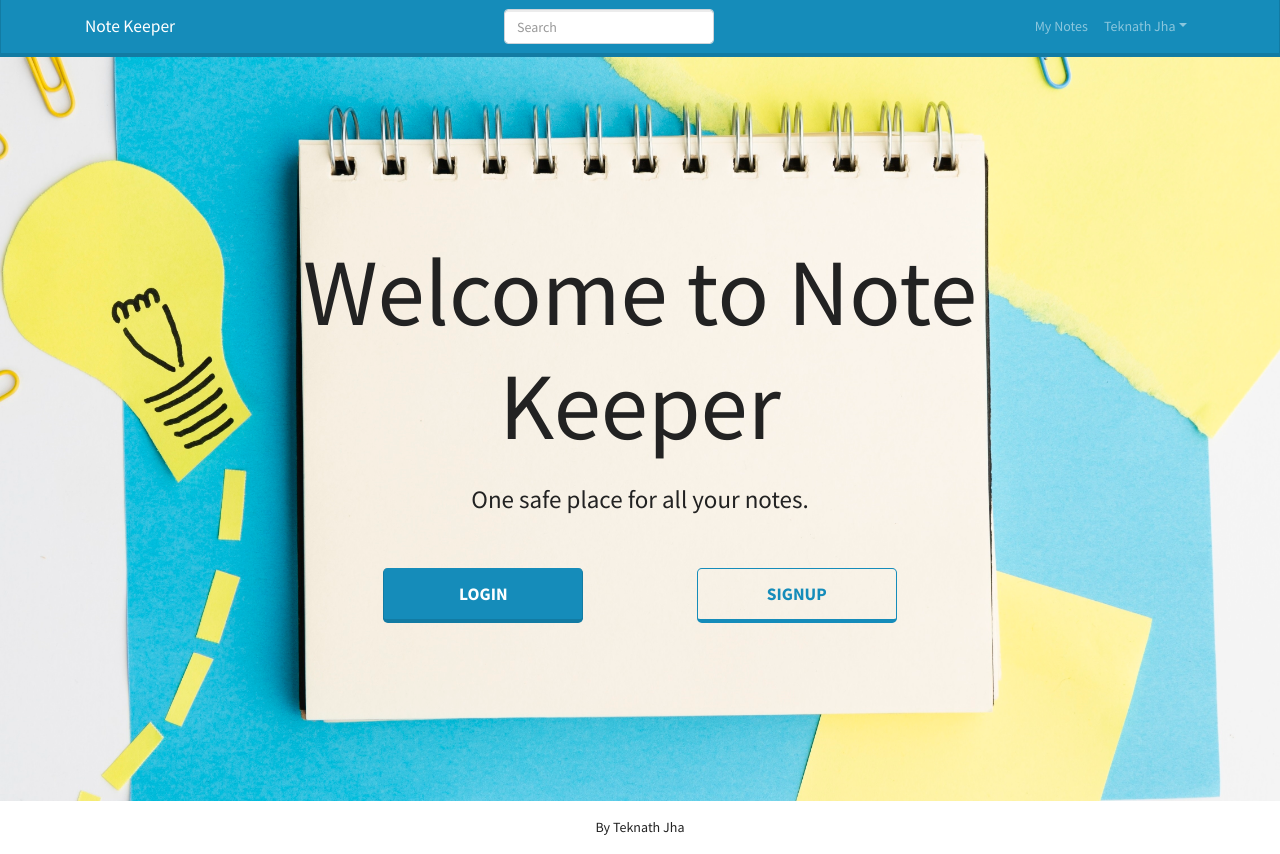
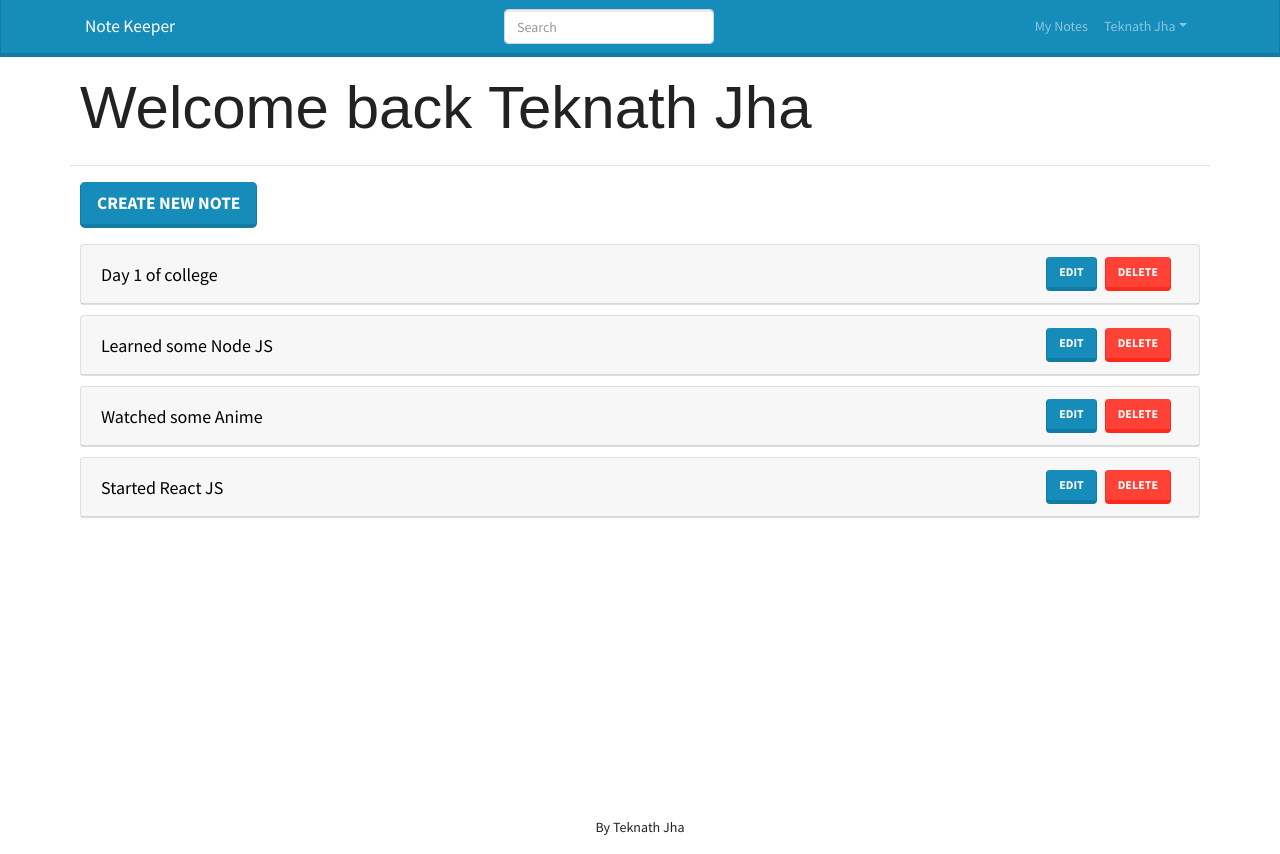
Before and after one commit to Teknath-jha/Notes-Keeper-MERN, a React (Create React App) app in the folder frontend/: page /mynotes in a window 1280 px wide. Built offline with nearby package versions, Linux system fonts and the light colour scheme.

Commit message:
Added MyNotes page with Dummy DataBase

```diff
--- a/frontend/package.json
+++ b/frontend/package.json
@@ -9,6 +9,7 @@
     "react": "^18.2.0",
     "react-bootstrap": "^2.7.0",
     "react-dom": "^18.2.0",
+    "react-router-dom": "^6.6.1",
     "react-scripts": "5.0.1",
     "web-vitals": "^2.1.4"
   },
--- a/frontend/src/App.js
+++ b/frontend/src/App.js
@@ -2,15 +2,21 @@
 import Footer from "./components/Footer/Footer";
 import Header from "./components/Header/Header";
 import LandingPage from "./screens/LandingPage/LandingPage";
+import { BrowserRouter, Route, Routes } from "react-router-dom";
+import MyNotes from "./screens/MyNotes/MyNotes";
 
 const App = () => (
-  <>
+  <BrowserRouter>
     <Header />
-    <main >
-      <LandingPage />
+    <main>
+      <Routes>
+        <Route path="/" element={ <LandingPage />} exact />
+
+        <Route path="/mynotes" element={<MyNotes />} />
+      </Routes>
     </main>
     <Footer />
-  </>
+  </BrowserRouter>
 );
 
 export default App;
--- a/frontend/src/components/Header/Header.js
+++ b/frontend/src/components/Header/Header.js
@@ -6,12 +6,15 @@
   Navbar,
   Container,
 } from "react-bootstrap";
+import { Link } from "react-router-dom";
 
 const Header = () => {
   return (
     <Navbar bg="primary" expand="lg" variant="dark">
       <Container>
-        <Navbar.Brand href="/">Note Keeper</Navbar.Brand>
+        <Navbar.Brand href="/">
+          <Link to="/">Note Keeper</Link>
+        </Navbar.Brand>
         <Navbar.Toggle aria-controls="basic-navbar-nav" />
         <Navbar.Collapse id="basic-nabar-nav">
           <Nav className="m-auto">
@@ -25,7 +28,9 @@
           </Nav>
 
           <Nav>
-            <Nav.Link href="#home">My Notes</Nav.Link>
+            <Nav.Link>
+              <Link to="/mynotes">My Notes</Link>
+            </Nav.Link>
             <NavDropdown title="Teknath Jha" id="basic-nav-dropdown">
               <NavDropdown.Item href="#action/3.1">MyProfile</NavDropdown.Item>
 
--- /dev/null
+++ b/frontend/src/components/MainScreen.css
@@ -0,0 +1,25 @@
+@import url("https://fonts.googleapis.com/css2?family=IBM+Plex+Sans&display=swap");
+
+.mainback {
+  min-height: 93vh;
+  display: flex;
+  padding: 10px 0;
+}
+
+.page {
+  width: 100%;
+}
+
+.heading {
+  font-size: 60px;
+  font-family: "Work Sans", sans-serif;
+  padding: 5px 10px;
+}
+
+@media only screen and (max-width: 600px) {
+  .heading {
+    font-size: 30px;
+    display: flex;
+    justify-content: center;
+  }
+}
--- /dev/null
+++ b/frontend/src/components/MainScreen.js
@@ -0,0 +1,25 @@
+import React from "react";
+import "./MainScreen.css";
+import { Container, Row } from "react-bootstrap";
+
+const MainScreen = ({ title, children }) => {
+  return (
+    <div className="mainback">
+      <Container>
+        <Row>
+          <div className="page">
+            {title && (
+              <>
+                <h1 className="heading">{title}</h1>
+                <hr />
+              </>
+            )}
+            {children}
+          </div>
+        </Row>
+      </Container>
+    </div>
+  );
+};
+
+export default MainScreen;
--- /dev/null
+++ b/frontend/src/data/notes.js
@@ -0,0 +1,30 @@
+const notes = [
+  {
+    _id: "1",
+    title: "Day 1 of college",
+    content:
+      "I made a few new friends and introduced myself to a lot of new teachers.",
+    category: "College",
+  },
+  {
+    _id: "2",
+    title: "Learned some Node JS",
+    content: "Learned how to create a server in node JS and my first API",
+    category: "Learning",
+  },
+  {
+    _id: "3",
+    title: "Watched some Anime",
+    content: "Finished 2 seasons of Attack on Titan and My Hero academia.",
+    category: "Entertainment",
+  },
+  {
+    _id: 4,
+    title: "Started React JS",
+    content:
+      "Made my first App in React JS, feels awesome to learn something new. I aim to be a full stack dev someday",
+    category: "Learning",
+  },
+];
+
+module.exports = notes;
--- /dev/null
+++ b/frontend/src/screens/MyNotes/MyNotes.js
@@ -0,0 +1,74 @@
+import React from "react";
+import { Accordion, Badge, Button, Card } from "react-bootstrap";
+import { Link } from "react-router-dom";
+import MainScreen from "../../components/MainScreen";
+import notes from "../../data/notes";
+
+const MyNotes = () => {
+  const deleteHandler = (id) => {
+    if (window.confirm("Are you sure?")) {
+    }
+  };
+
+  return (
+    <MainScreen title="Welcome back Teknath Jha">
+      <Link to="createnote">
+        <Button style={{ marginLeft: 10, marginBottom: 6 }} size="lg">
+          Create New Note
+        </Button>
+      </Link>
+      {notes.map((note) => (
+        <Accordion defaultActiveKey={["0"]}>
+          <Accordion.Item eventkey="0">
+            <Card style={{ margin: 10 }}>
+              <Card.Header style={{ display: "flex" }}>
+                <span
+                  style={{
+                    color: "black",
+                    textDecoration: "none",
+                    flex: 1,
+                    cursor: "pointer",
+                    alignSelf: "center",
+                    fontSize: 18,
+                  }}
+                >
+                  <Accordion.Button as={Card.Text} variant="link">
+                    {note.title}
+                  </Accordion.Button>
+                </span>
+                <div>
+                  <Button href={`/note/${note.id}`}>Edit</Button>
+                  <Button
+                    variant="danger"
+                    className="mx-2"
+                    onClick={deleteHandler}
+                  >
+                    Delete
+                  </Button>
+                </div>
+              </Card.Header>
+              <Accordion.Collapse>
+                <Card.Body>
+                  <h4>
+                    <Badge pill bg="success" text="light">
+                      Category - {note.category}{" "}
+                    </Badge>
+                  </h4>
+
+                  <blockquote className="blockquote mb-0">
+                    <p>{note.content}</p>
+                    <footer className="blockquote-footer">
+                      Creater on - date
+                    </footer>
+                  </blockquote>
+                </Card.Body>
+              </Accordion.Collapse>
+            </Card>
+          </Accordion.Item>
+        </Accordion>
+      ))}
+    </MainScreen>
+  );
+};
+
+export default MyNotes;
```
Also changed, not shown: 1 other file (tests, documents, lock files or other folders).
